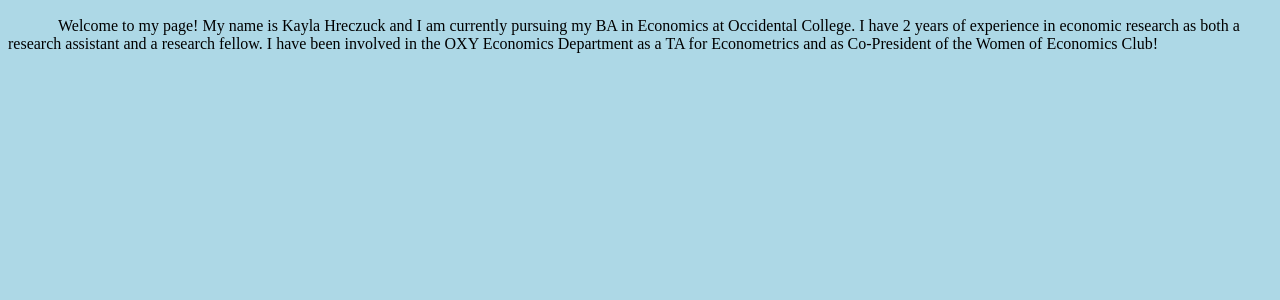
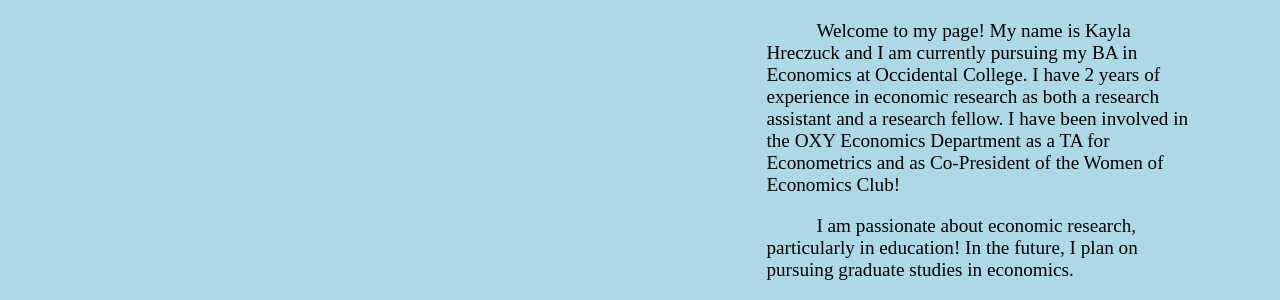
Before and after one commit to khreczuck/khreczuck.github.io, a plain HTML site: page index.html in a window 1280 px wide. Shown: the part 723-1023 px from the top of the page. Before the commit the page ends 800 px from the top, so only its background shows below. Drawn offline with Linux system fonts and the light colour scheme.

Commit message:
Improved formatting!

```diff
--- a/index.html
+++ b/index.html
@@ -42,7 +42,7 @@
 
 p {
     text-indent: 50px;
-    font-size: 100%;
+    font-size: 120%;
     color: black;
     text-align: left;
 }
@@ -51,6 +51,17 @@
     text-indent: 50px;
     padding-top: 20px;
 
+}
+
+.column.side {
+  width: 35%;
+  padding-left: 60%
+}
+
+.row:after {
+  content: "";
+  display: table;
+  clear: both;
 }
 
 
@@ -71,10 +82,17 @@
 
 <h2>About Me</h2>
 <img src="IMG_1729.jpeg" style="width:40%">
-<p>Welcome to my page! My name is Kayla Hreczuck and I am currently pursuing my BA in Economics at Occidental College.
+<div class="row">
+    </div>
+  <div class="column side">
+    <p>Welcome to my page! My name is Kayla Hreczuck and I am currently pursuing my BA in Economics at Occidental College.
     I have 2 years of experience in economic research as both a research assistant and a research fellow.
     I have been involved in the OXY Economics Department as a TA for Econometrics and as Co-President of the
     Women of Economics Club!</p>
+    <p>I am passionate about economic research, particularly in education! In the future, I plan on pursuing
+        graduate studies in economics. </p>
+</div>
+
 
 
 </body>
```
